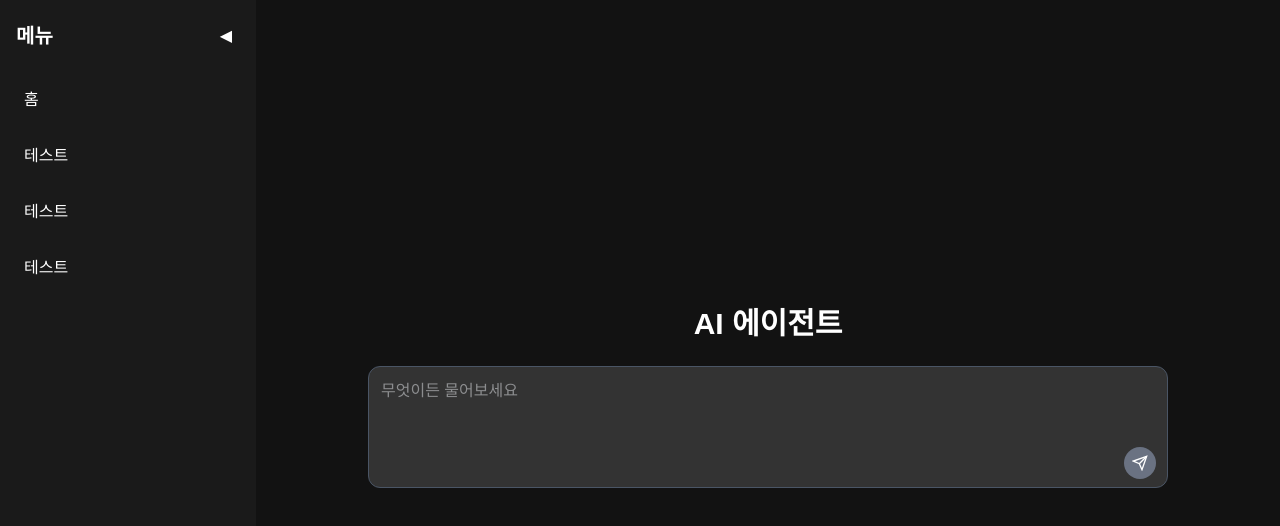
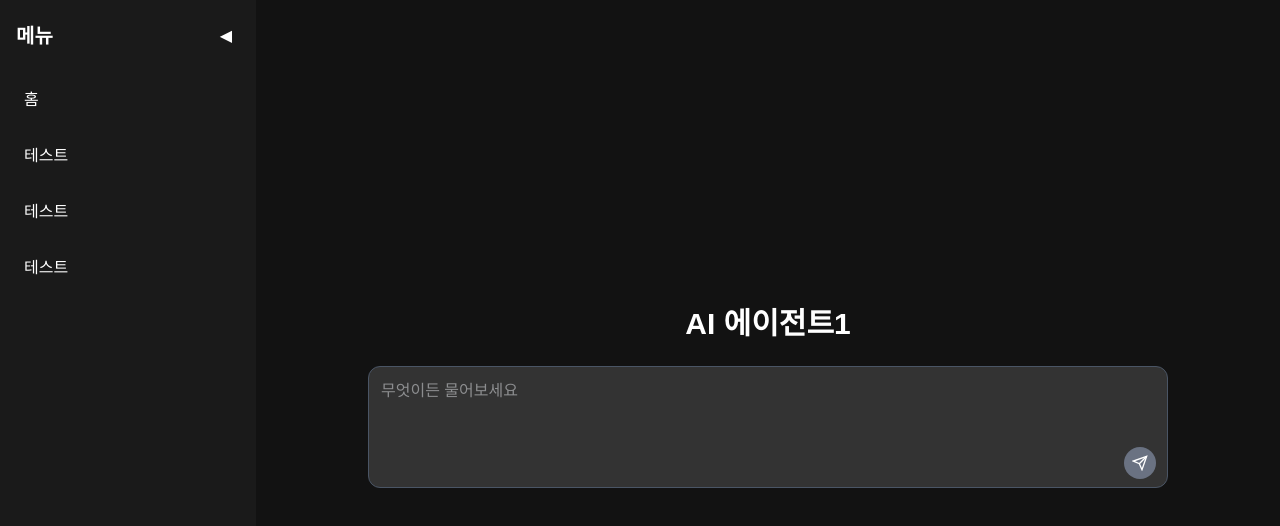
Before and after one commit to Nickel7383/Genspark-clone, a Next.js app: page / in a window 1280 px wide. Shown: the top 526 px of the page. Built offline with nearby package versions, Linux system fonts and the light colour scheme.

Commit message:
Update MainContent.tsx

```diff
--- a/app/components/MainContent.tsx
+++ b/app/components/MainContent.tsx
@@ -28,7 +28,7 @@ export default function MainContent() {
       <div className='max-w-[800px] w-full mx-auto flex-1 flex flex-col h-full'>
         {messages.length === 0 ? (
           <div className="flex-1 flex flex-col items-center justify-center">
-            <h2 className="text-3xl font-bold mb-6 text-white">AI 에이전트</h2>
+            <h2 className="text-3xl font-bold mb-6 text-white">AI 에이전트1</h2>
             <div className="w-full">
               <ChatInput onSendMessage={handleNewMessage} messages={messages} />
             </div>
```
